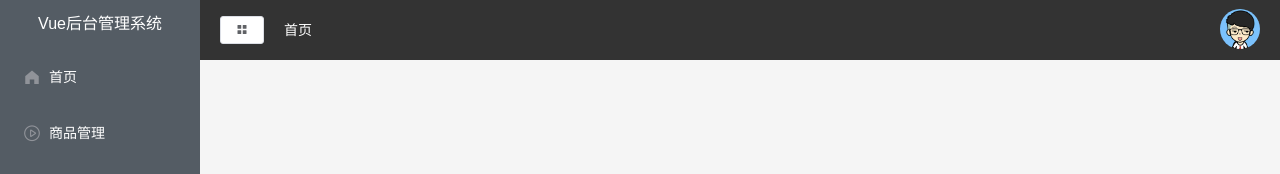
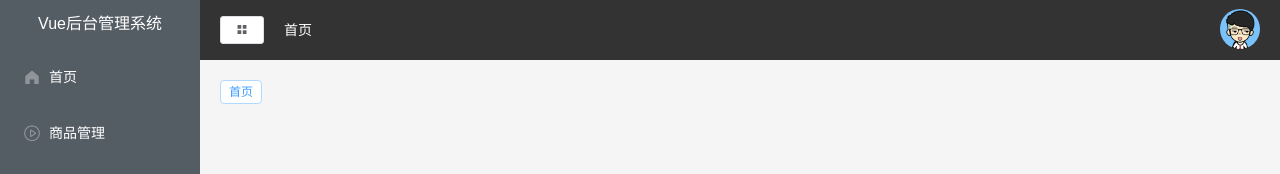
Before and after one commit to Simple-Coder/vue-manage, a Vue app in the folder vue-manage/: page / in a window 1280 px wide. Shown: the top 174 px of the page. Built offline with nearby package versions, Linux system fonts and the light colour scheme.

Commit message:
tag完善

```diff
--- /dev/null
+++ b/vue-manage/src/components/CommonTag.vue
@@ -0,0 +1,67 @@
+<template>
+  <div class="tags">
+    <el-tag
+        v-for="(tag, index) in tags"
+        :key="tag.name"
+        :closable="tag.name !== 'home'"
+        :effect="$route.name === tag.name ? 'dark' : 'plain'"
+        @click="changeMenu(tag)"
+        @close="handleClose(tag, index)"
+        size="small"
+    >
+      {{tag.label}}
+    </el-tag>
+  </div>
+</template>
+
+<script>
+import {mapState, mapMutations} from 'vuex'
+
+export default {
+  name: 'CommonTag',
+  data() {
+    return {
+
+    }
+  },
+  computed: {
+    ...mapState({
+      tags: state => state.tab.tabsList
+    }),
+  },
+  methods: {
+    ...mapMutations({
+      close: 'closeTag'
+    }),
+    changeMenu(item) {
+      this.$router.push({name: item.name})
+    },
+    handleClose(tag, index) {
+      const length = this.tags.length - 1
+      this.close(tag)
+      if (tag.name !== this.$route.name) {
+        return
+      }
+      if (index === length) {
+        this.$router.push({
+          name: this.tags[index - 1].name
+        })
+      } else {
+        this.$router.push({
+          name: this.tags[index].name
+        })
+      }
+    }
+  },
+}
+</script>
+
+<style lang="less" scoped>
+.tags {
+  padding: 20px;
+  .el-tag {
+    margin-right: 15px;
+    cursor: pointer;
+  }
+}
+</style>
--- a/vue-manage/src/views/Main.vue
+++ b/vue-manage/src/views/Main.vue
@@ -7,6 +7,7 @@
       <el-header>
         <common-header></common-header>
       </el-header>
+      <common-tag></common-tag>
       <el-main>
         <router-view></router-view>
       </el-main>
@@ -17,6 +18,7 @@
 <script>
 import CommonAside from "@/components/CommonAside";
 import CommonHeader from "@/components/CommonHeader";
+import CommonTag from "@/components/CommonTag";
 
 export default {
   name: "Home",
@@ -27,6 +29,7 @@
   components: {
     CommonAside,
     CommonHeader,
+    CommonTag,
   },
 
   computed: {},
```
